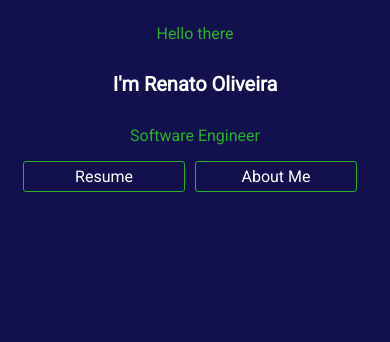
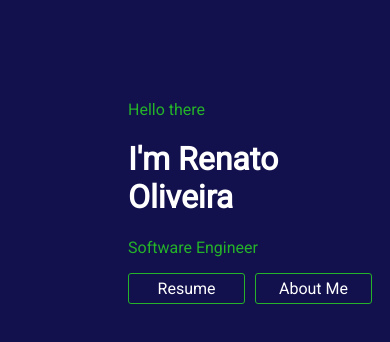
Before and after one commit to renatog17/renato-page, an Angular app: page / in a window 390 px wide. Shown: the top 342 px of the page. Built offline with nearby package versions, Linux system fonts and the light colour scheme.

Commit message:
removendo @media teste

```diff
--- a/src/app/home/home.component.css
+++ b/src/app/home/home.component.css
@@ -31,16 +31,3 @@ a{
 .button:hover{
     background-color: var(--verde);
 }
-
-@media screen and (max-width:600px) {
-    .home{
-        margin: 0;
-        display: flex;
-        flex-direction: column;
-        justify-content: center;
-        align-items: center;
-    }
-    h1{
-        font-size: 20px;
-    }
-}
```
